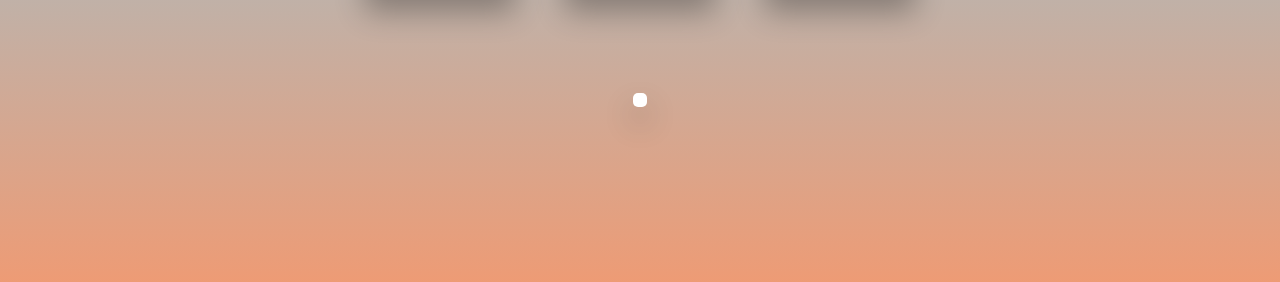
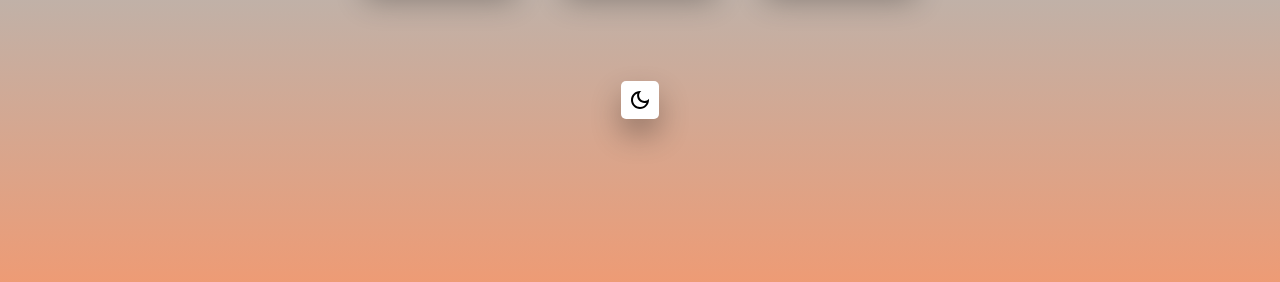
Before and after one commit to xZadex/DigitalClock, a plain HTML site: page index.html in a window 1280 px wide. Shown: the part 490-772 px from the top of the page. Drawn offline with Linux system fonts and the light colour scheme; the site is published under a folder, as on GitHub Pages, so addresses that start at the root find nothing; a web font is replaced by a local one.

Commit message:
Update Paths

```diff
--- a/index.html
+++ b/index.html
@@ -33,7 +33,7 @@
 
   <!-- dark mode toggle button with svg icon -->
   <button class="theme-toggle-button" id="btn">
-    <img id="moon" src="/images/dark_mode_black.svg" alt="">
+    <img id="moon" src="images/dark_mode_black.svg" alt="">
   </button>
 
 </body>
```
